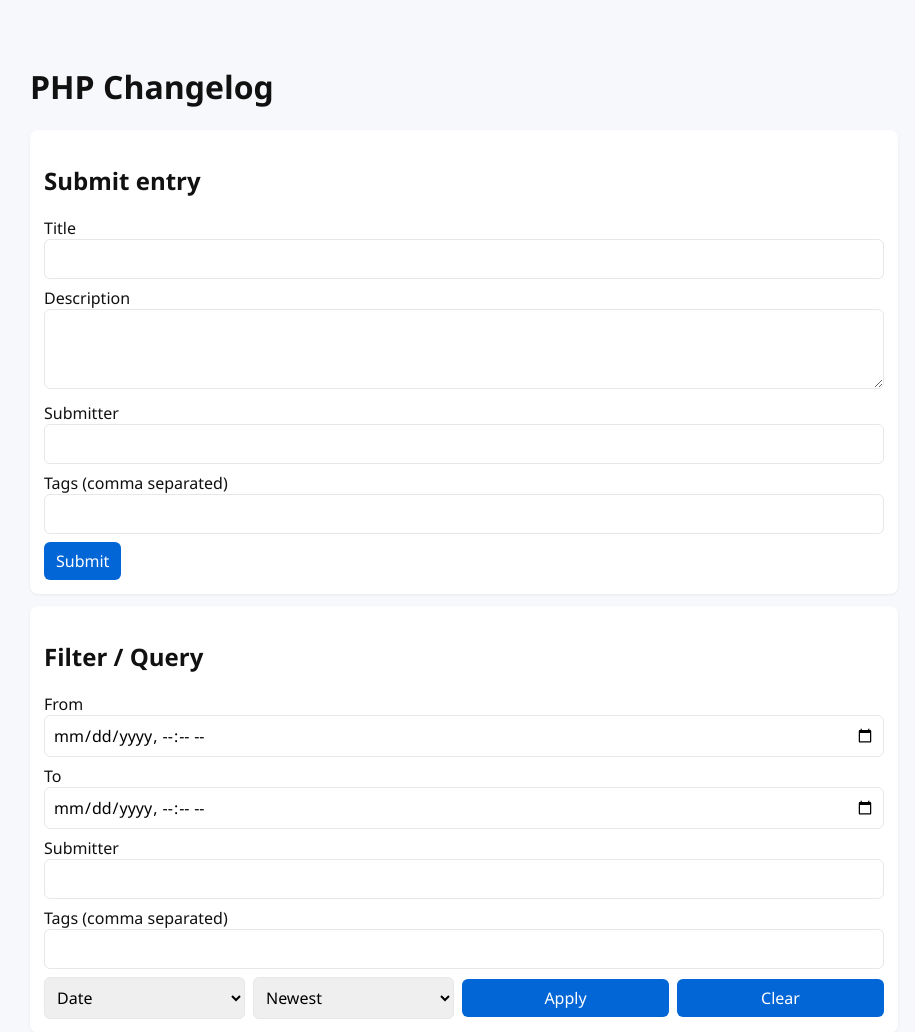
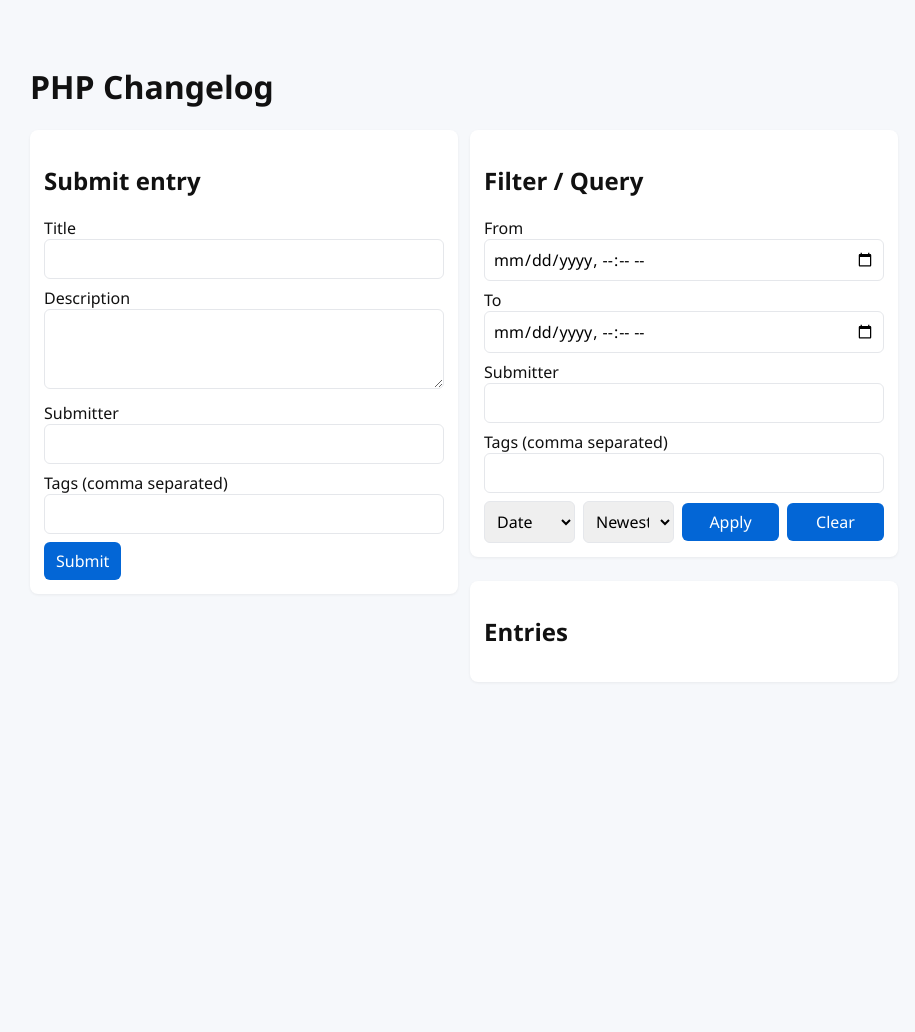
Before and after one commit to lucasburlingham/changelog, a PHP site: page / in a window 1280 px wide. Shown: the top 1032 px of the page, without its empty margins (176-1091 px from the left). After the commit the page ends 642 px from the top, so only its background shows below. Run offline with PHP 8.4, Linux system fonts and the light colour scheme; some libraries are stand-ins or nearby versions.

Commit message:
refactor: implement two-column layout for entry submission and filtering forms

```diff
--- a/php-app/src/assets/styles.css
+++ b/php-app/src/assets/styles.css
@@ -43,3 +43,12 @@ button{background:var(--accent);color:#fff;padding:8px 12px;border-radius:6px;bo
 .popular-tag{background:#f3f7ff;border:1px solid #e6eefc;padding:6px 8px;border-radius:999px;cursor:pointer;font-size:13px;color:var(--accent);display:inline-flex;gap:8px;align-items:center}
 .popular-tag:hover{background:#eaf2ff}
 .popular-tag .count{background:rgba(0,0,0,.06);padding:2px 6px;border-radius:999px;font-size:11px;color:#111;margin-left:6px}
+
+/* Two-column layout */
+.layout-grid{display:grid;grid-template-columns:1fr 1fr;gap:12px;align-items:start}
+.left-column,.right-column{display:flex;flex-direction:column;gap:12px}
+
+/* Responsive: stack on smaller screens */
+@media(max-width:1200px){
+  .layout-grid{grid-template-columns:1fr}
+}
--- a/php-app/src/index.php
+++ b/php-app/src/index.php
@@ -114,6 +114,8 @@ $tinyMceUrl = 'https://cdn.tiny.cloud/1/' . rawurlencode($tinyMceApiKey) . '/tin
       <p class="meta"><?php echo htmlspecialchars($pageDesc, ENT_QUOTES, 'UTF-8'); ?></p>
     <?php endif; ?>
 
+    <div class="layout-grid">
+      <div class="left-column">
         <section class="card">
           <h2>Submit entry</h2>
           <form id="entryForm">
@@ -125,7 +127,9 @@ $tinyMceUrl = 'https://cdn.tiny.cloud/1/' . rawurlencode($tinyMceApiKey) . '/tin
             <button type="submit">Submit</button>
           </form>
         </section>
+      </div>
 
+      <div class="right-column">
         <section class="card">
           <h2>Filter / Query</h2>
           <form id="filterForm">
@@ -154,6 +158,8 @@ $tinyMceUrl = 'https://cdn.tiny.cloud/1/' . rawurlencode($tinyMceApiKey) . '/tin
           <h2>Entries</h2>
           <div id="entries"></div>
         </section>
+      </div>
+    </div>
   </main>
 
   <?php if ($companyName || $companyLogoUrl || $contactEmail): ?>
```
Lines whose indentation alone changed are shown as unchanged.
